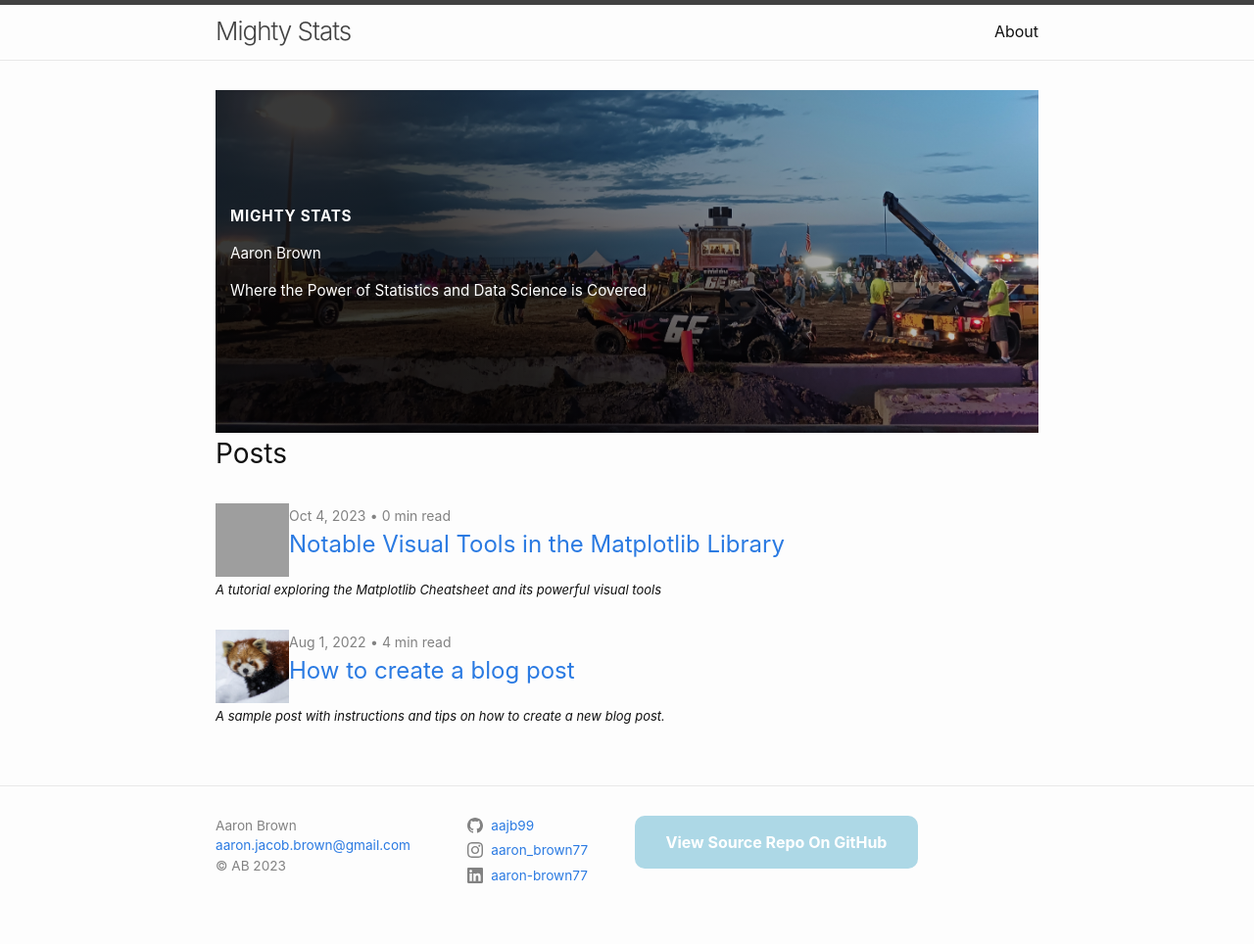
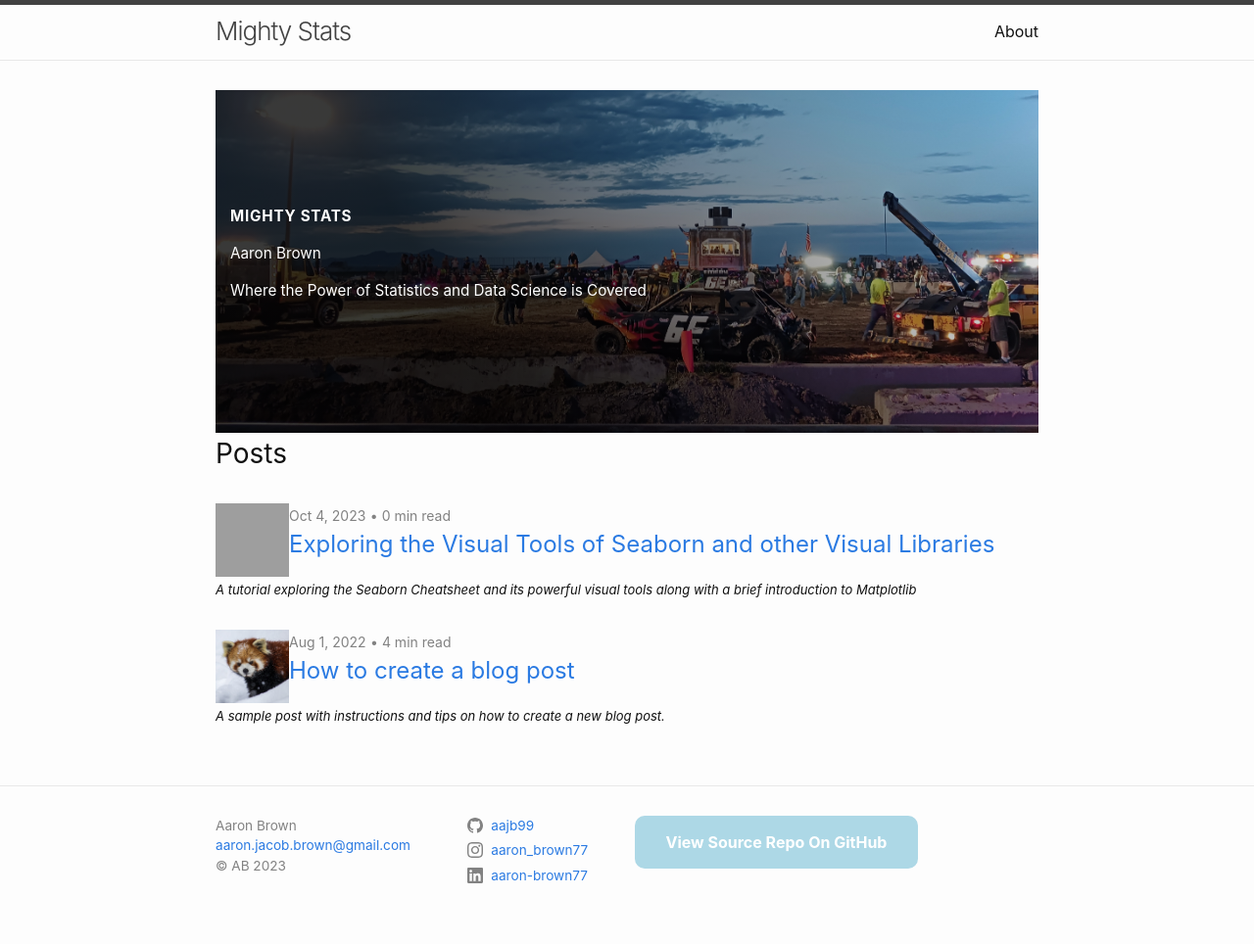
Before and after one commit to aajb99/aajb99.github.io, a Jekyll site: the page built from index.markdown, in a window 1280 px wide. Shown: the whole page at 98% size. Built offline with Jekyll 4.4.1, drawn with Linux system fonts in a browser that asks for light colours; grey boxes are pictures that could not be loaded.

Commit message:
blog edits

```diff
--- a/_posts/2023-10-04-matplotlib-.md
+++ b/_posts/2023-10-04-matplotlib-.md
@@ -1,8 +1,8 @@
 ---
 layout: post
-title:  "Notable Visual Tools in the Matplotlib Library"
+title:  "Exploring the Visual Tools of Seaborn and other Visual Libraries"
 author: Aaron Brown
-description: A tutorial exploring the Matplotlib Cheatsheet and its powerful visual tools
+description: A tutorial exploring the Seaborn Cheatsheet and its powerful visual tools along with a brief introduction to Matplotlib
 image: "/assets/images/20220722_124650.jpg"
 ---
 
```
